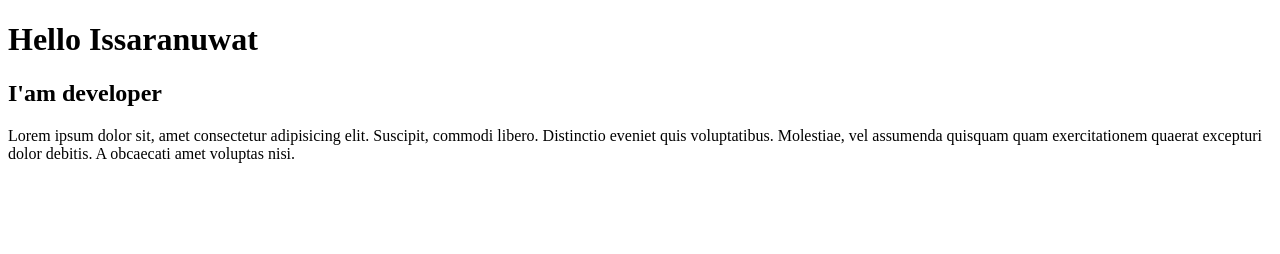
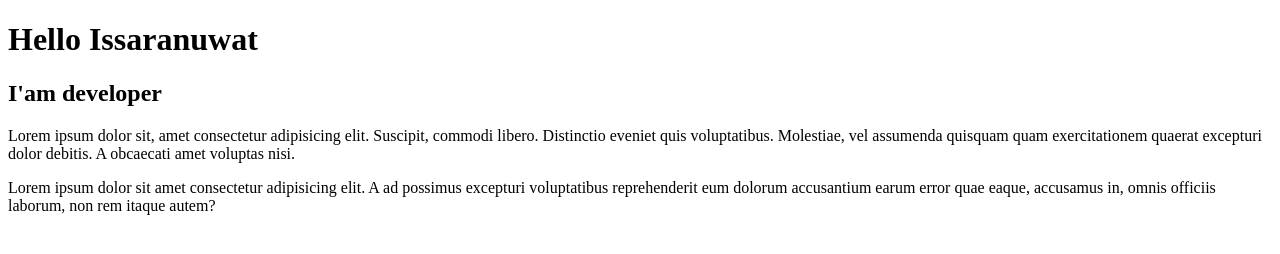
Before and after one commit to mroat888/git-demo, a plain HTML site: page index.html in a window 1280 px wide. Drawn offline with Linux system fonts and the light colour scheme.

Commit message:
update 2

```diff
--- a/index.html
+++ b/index.html
@@ -13,6 +13,10 @@
         Lorem ipsum dolor sit, amet consectetur adipisicing elit. Suscipit, commodi libero. Distinctio eveniet quis voluptatibus.
          Molestiae, vel assumenda quisquam quam exercitationem quaerat excepturi dolor debitis. A obcaecati amet voluptas nisi.
     </p>
-
+    <p>
+        Lorem ipsum dolor sit amet consectetur adipisicing elit.
+        A ad possimus excepturi voluptatibus reprehenderit eum dolorum accusantium earum error quae eaque,
+        accusamus in, omnis officiis laborum, non rem itaque autem?
+    </p>
 </body>
 </html>
```
